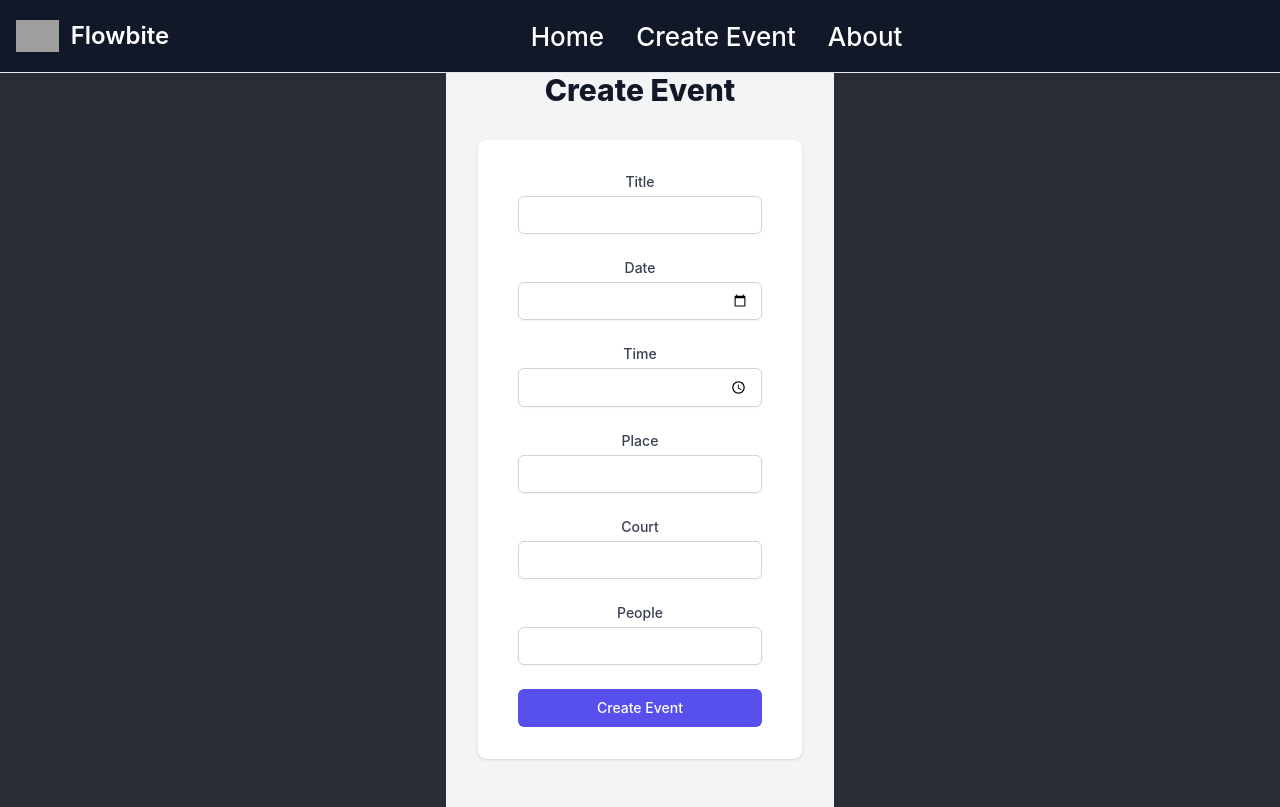
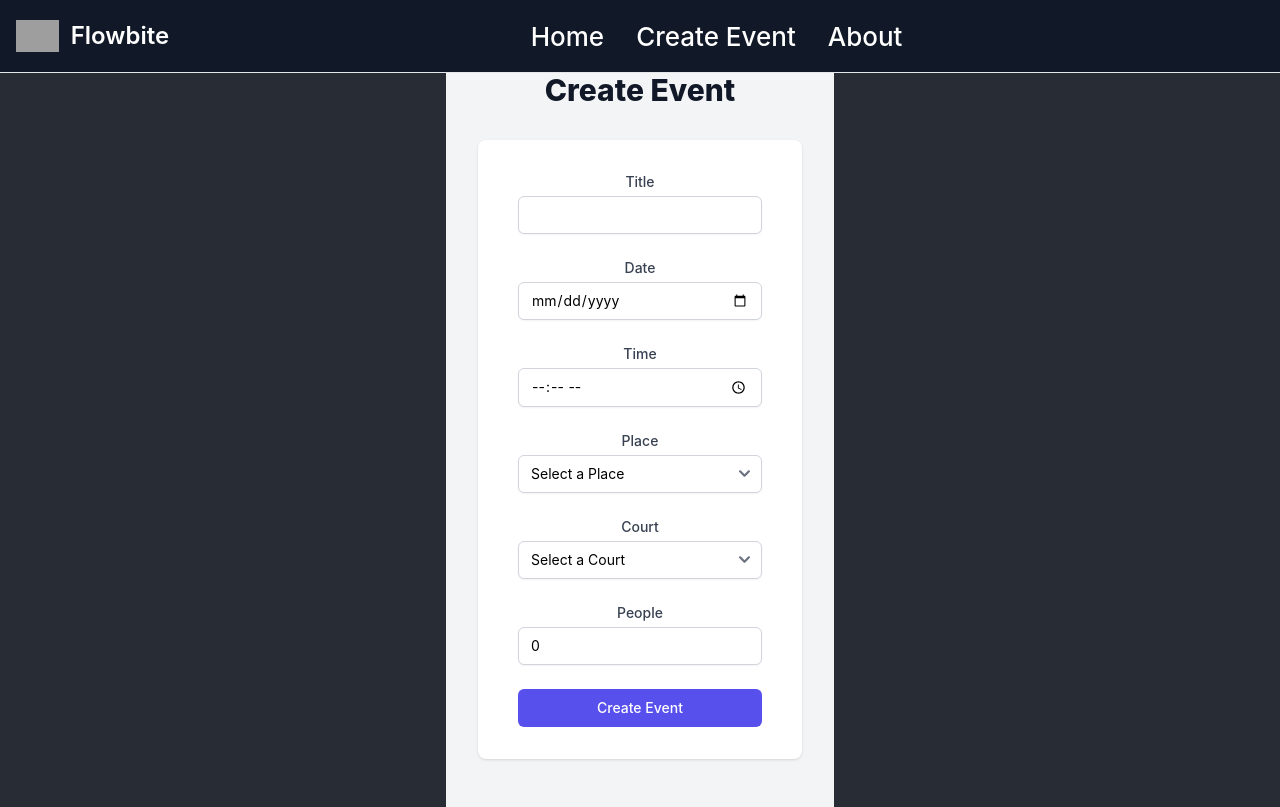
Before and after one commit to PadelApplication/PadelFrontend, a React (Create React App) app: page /create in a window 1280 px wide. Built offline with nearby package versions, Linux system fonts and the light colour scheme; grey boxes are pictures that could not be loaded.

Commit message:
Changed googleLogin placeholder and made logout

```diff
--- a/package.json
+++ b/package.json
@@ -9,6 +9,7 @@
     "@testing-library/user-event": "^13.5.0",
     "crypto-browserify": "^3.12.0",
     "flowbite": "^1.8.1",
+    "jwt-decode": "^3.1.2",
     "react": "^18.2.0",
     "react-dom": "^18.2.0",
     "react-oauth": "^0.0.1",
--- a/src/Components/Authentication/GoogleLogin.js
+++ b/src/Components/Authentication/GoogleLogin.js
@@ -1,17 +1,38 @@
-import React from 'react';
+import React, {useState} from 'react';
 import { GoogleLogin } from '@react-oauth/google';
+import jwtDecode from "jwt-decode";
 
 function GoogleLoginButton() {
+    const [loggedIn, setLoggedIn] = useState(false);
+    const [email, setEmail] = useState('');
+
+    const handleLoginSuccess = (credentialResponse) => {
+        let userObject = jwtDecode(credentialResponse.credential)
+        setLoggedIn(true);
+        setEmail(userObject.email);
+    }
+
+    const handleLoginError = () => {
+        console.log('Login Failed');
+    }
+
+    const handleLogout = () => {
+        setLoggedIn(false)
+    }
+
     return <div>
-        <GoogleLogin
-            onSuccess={credentialResponse => {
-                console.log(credentialResponse);
-            }}
-            onError={() => {
-                console.log('Login Failed');
-            }}
-        />
-    </div>
+            {loggedIn ? (
+                <div className="flex flex-row">
+                    <p className="text-lg">{email}</p>
+                    <button className="text-lg" onClick={handleLogout}>Logout</button>
+                </div>
+            ) : (
+                <GoogleLogin
+                    onSuccess={handleLoginSuccess}
+                    onError={handleLoginError}
+                />
+            )}
+        </div>
 }
 
 export default GoogleLoginButton
--- a/src/Pages/Events/CreateEvent.js
+++ b/src/Pages/Events/CreateEvent.js
@@ -49,7 +49,7 @@ function CreateEvent() {
                                     id="title"
                                     onChange={handleChange}
                                     value={formData.title}
-                                    className="shadow-sm focus:ring-indigo-500 focus:border-indigo-500 block w-full sm:text-sm border-gray-300 rounded-md"
+                                    className="shadow-sm focus:ring-indigo-500 focus:border-indigo-500 block w-full text-black sm:text-sm border-gray-300 rounded-md"
                                 />
                             </div>
                         </div>
@@ -68,7 +68,7 @@ function CreateEvent() {
                                     id="date"
                                     onChange={handleChange}
                                     value={formData.date}
-                                    className="shadow-sm focus:ring-indigo-500 focus:border-indigo-500 block w-full sm:text-sm border-gray-300 rounded-md"
+                                    className="shadow-sm focus:ring-indigo-500 focus:border-indigo-500 block w-full text-black sm:text-sm border-gray-300 rounded-md"
                                 />
                             </div>
                         </div>
@@ -87,7 +87,7 @@ function CreateEvent() {
                                     id="time"
                                     onChange={handleChange}
                                     value={formData.time}
-                                    className="shadow-sm focus:ring-indigo-500 focus:border-indigo-500 block w-full sm:text-sm border-gray-300 rounded-md"
+                                    className="shadow-sm focus:ring-indigo-500 focus:border-indigo-500 block w-full text-black sm:text-sm border-gray-300 rounded-md"
                                 />
                             </div>
                         </div>
@@ -100,14 +100,16 @@ function CreateEvent() {
                                 Place
                             </label>
                             <div className="mt-1">
-                                <input
-                                    type="text"
+                                <select
                                     name="place"
                                     id="place"
                                     onChange={handleChange}
                                     value={formData.place}
-                                    className="shadow-sm focus:ring-indigo-500 focus:border-indigo-500 block w-full sm:text-sm border-gray-300 rounded-md"
-                                />
+                                    className="shadow-sm focus:ring-indigo-500 focus:border-indigo-500 block w-full text-black sm:text-sm border-gray-300 rounded-md"
+                                >
+                                    <option value="">Select a Place</option>
+                                    <option value="padelBerghem">Padelcentrum Berghem</option>
+                                </select>
                             </div>
                         </div>
 
@@ -119,14 +121,21 @@ function CreateEvent() {
                                 Court
                             </label>
                             <div className="mt-1">
-                                <input
-                                    type="text"
+                                <select
                                     name="court"
                                     id="court"
                                     onChange={handleChange}
                                     value={formData.court}
-                                    className="shadow-sm focus:ring-indigo-500 focus:border-indigo-500 block w-full sm:text-sm border-gray-300 rounded-md"
-                                />
+                                    className="shadow-sm focus:ring-indigo-500 focus:border-indigo-500 block w-full text-black sm:text-sm border-gray-300 rounded-md"
+                                >
+                                    <option value="">Select a Court</option>
+                                    <option value="Court1">Court 1</option>
+                                    <option value="Court2">Court 2</option>
+                                    <option value="Court3">Court 3</option>
+                                    <option value="Court4">Court 4</option>
+                                    <option value="Court5">Court 5</option>
+                                    <option value="Court6">Court 6</option>
+                                </select>
                             </div>
                         </div>
 
@@ -144,7 +153,7 @@ function CreateEvent() {
                                     id="people"
                                     onChange={handleChange}
                                     value={formData.people}
-                                    className="shadow-sm focus:ring-indigo-500 focus:border-indigo-500 block w-full sm:text-sm border-gray-300 rounded-md"
+                                    className="shadow-sm focus:ring-indigo-500 focus:border-indigo-500 block w-full  text-black sm:text-sm border-gray-300 rounded-md"
                                 />
                             </div>
                         </div>
```
Also changed, not shown: 1 other file (tests, documents, lock files or other folders).
